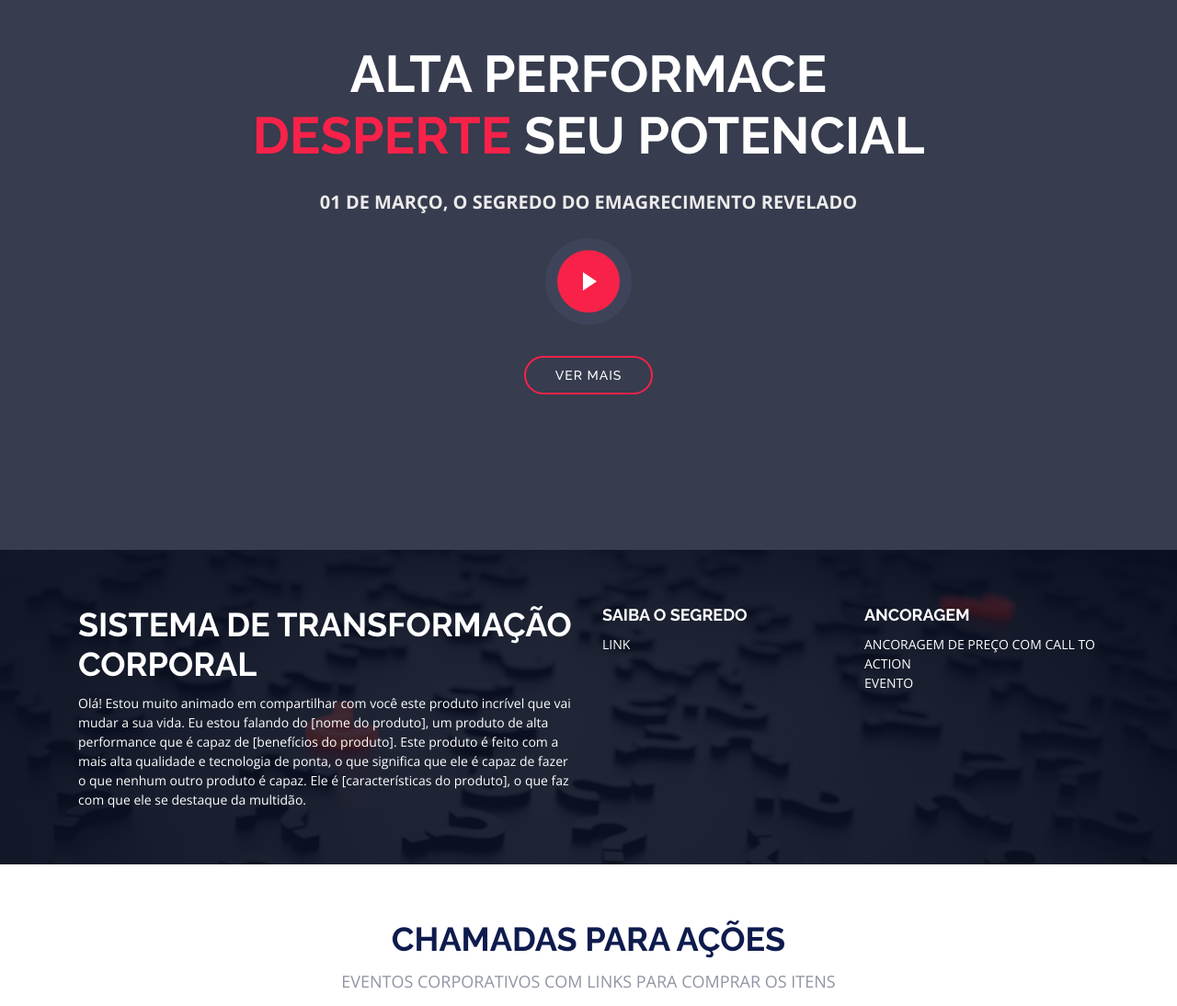
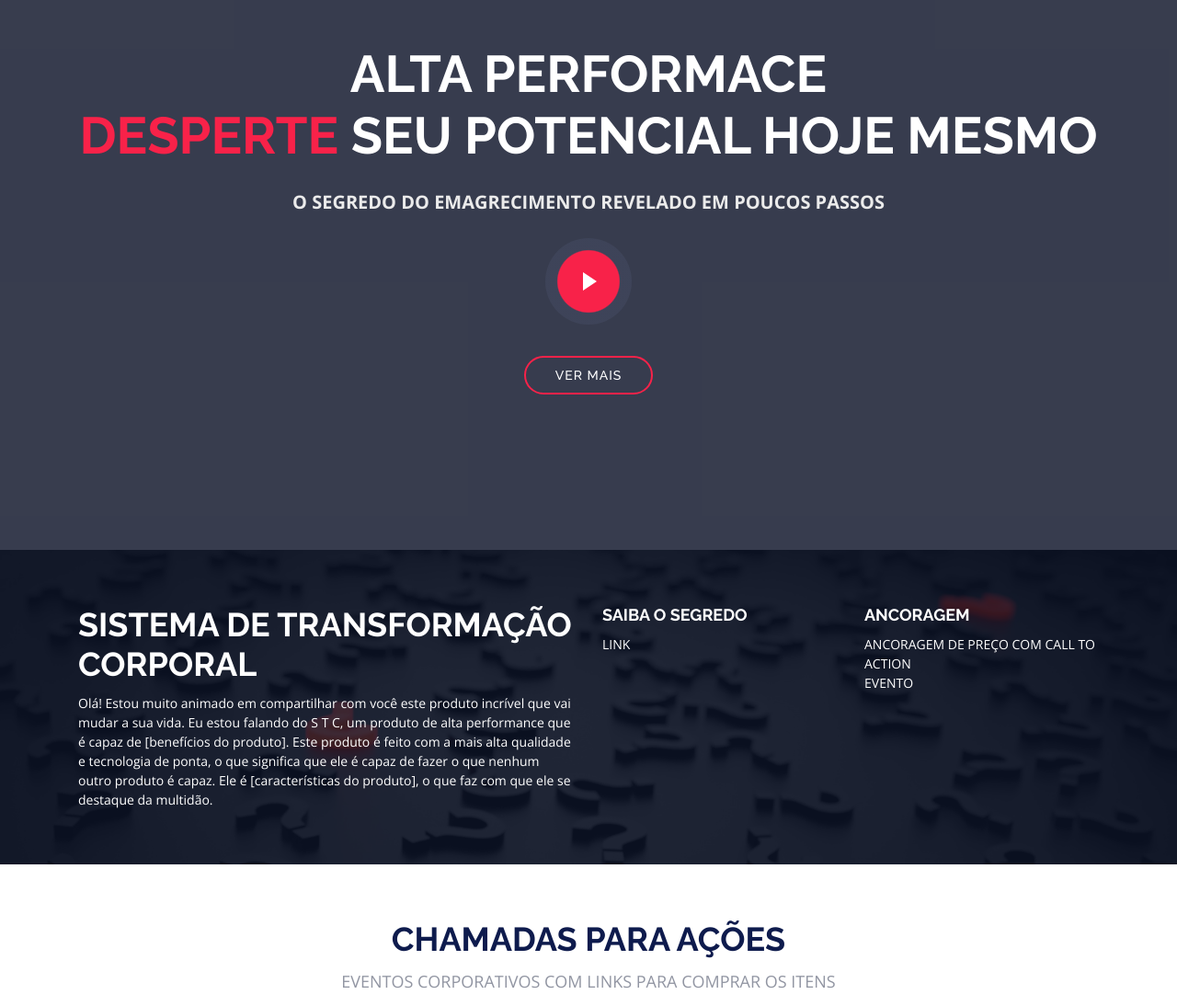
Before and after one commit to empirestc/empirestc.github.io, a plain HTML site: page index.html in a window 1280 px wide. Shown: the part 202-1296 px from the top of the page at 92% size. Drawn offline with nearby package versions, Linux system fonts and the light colour scheme.

Commit message:
Update index.html

```diff
--- a/index.html
+++ b/index.html
@@ -72,8 +72,8 @@
   ============================-->
   <section id="intro">
     <div class="intro-container wow fadeIn">
-      <h1 class="mb-4 pb-0">ALTA PERFORMACE<br><span> DESPERTE</span> SEU POTENCIAL</h1>
-      <p class="mb-4 pb-0">01 DE MARÇO, O SEGREDO DO EMAGRECIMENTO REVELADO</p>
+      <h1 class="mb-4 pb-0">ALTA PERFORMACE<br><span> DESPERTE</span> SEU POTENCIAL HOJE MESMO</h1>
+      <p class="mb-4 pb-0"> O SEGREDO DO EMAGRECIMENTO REVELADO EM POUCOS PASSOS</p>
       <a href="https://youtu.be/gkaJiPm9obA" class="venobox play-btn mb-4" data-vbtype="video"
         data-autoplay="true"></a>
       <a href="https://go.hotmart.com/A80260502N?ap=8b97" class="about-btn scrollto">VER MAIS</a>
@@ -90,7 +90,7 @@
         <div class="row">
           <div class="col-lg-6">
             <h2>SISTEMA DE TRANSFORMAÇÃO CORPORAL</h2>
-            <p>Olá! Estou muito animado em compartilhar com você este produto incrível que vai mudar a sua vida. Eu estou falando do [nome do produto], um produto de alta performance que é capaz de [benefícios do produto].
+            <p>Olá! Estou muito animado em compartilhar com você este produto incrível que vai mudar a sua vida. Eu estou falando do S T C, um produto de alta performance que é capaz de [benefícios do produto].
 
               Este produto é feito com a mais alta qualidade e tecnologia de ponta, o que significa que ele é capaz de fazer o que nenhum outro produto é capaz. Ele é [características do produto], o que faz com que ele se destaque da multidão.
               </p>
```
